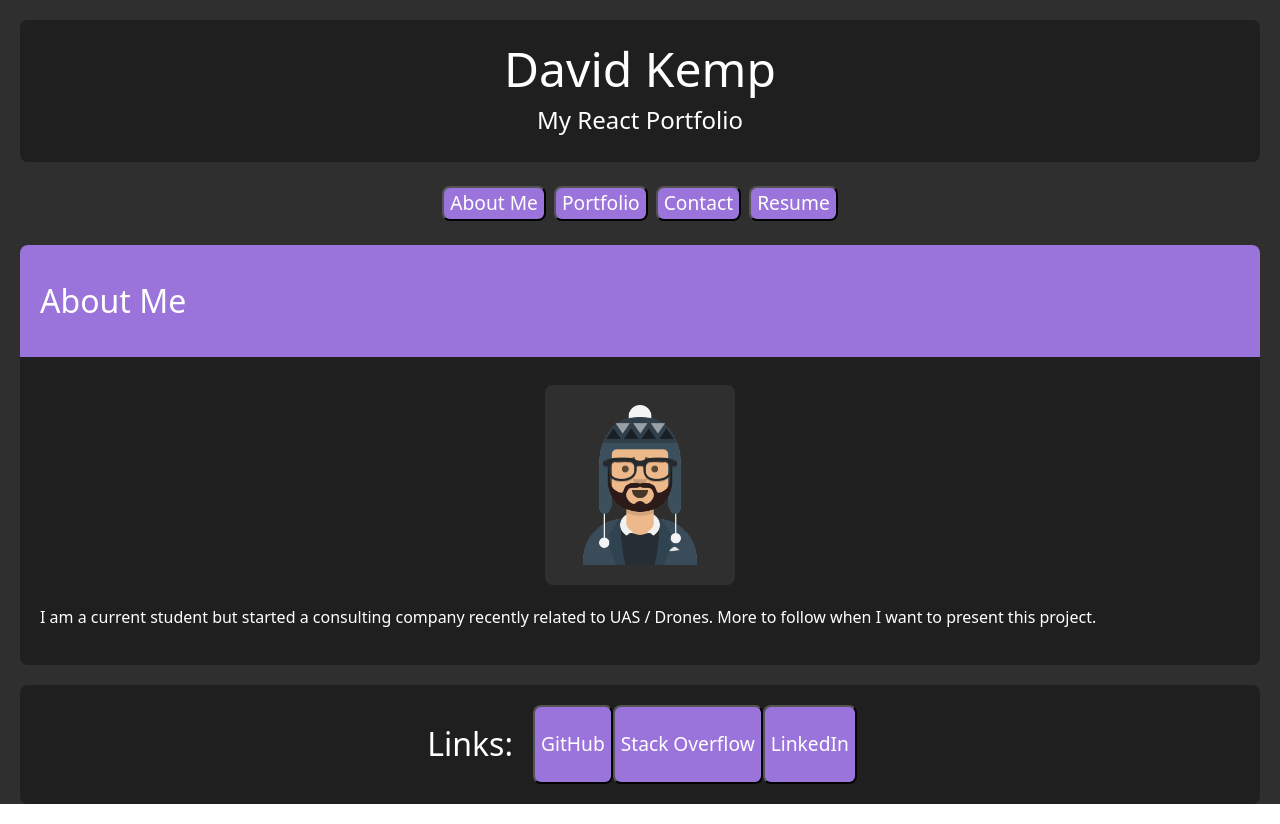
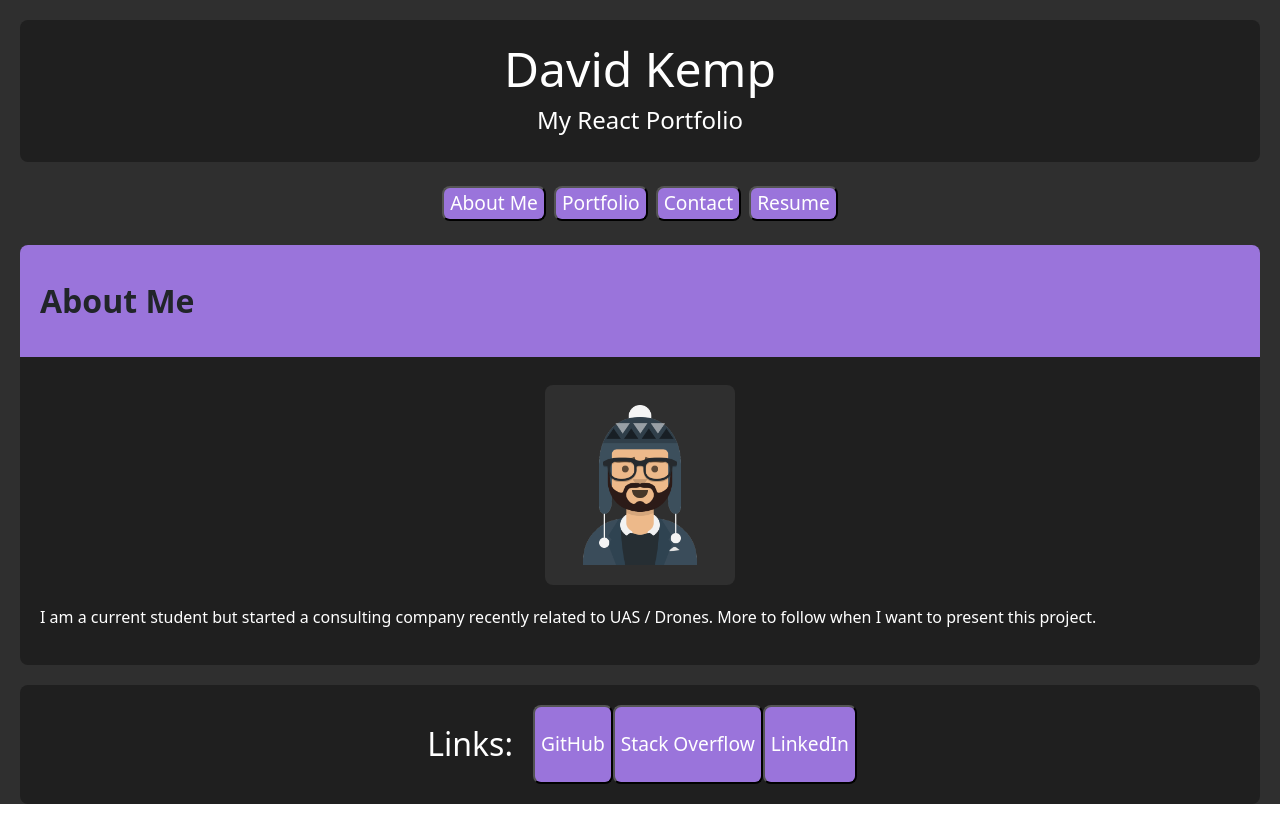
Before and after one commit to okdavekk/react-portfolio, a React (Create React App) app: page / in a window 1280 px wide. Built offline with nearby package versions, Linux system fonts and the light colour scheme.

Commit message:
Calling it quits commit.

```diff
--- a/src/components/Navbar.js
+++ b/src/components/Navbar.js
@@ -24,20 +24,20 @@ const styles = {
 
 function Navbar({setPage}) {
   return (
-    <nav style={styles.navbar}>
-      <button   style={styles.button}
+    <nav className="button btn-group-toggle" data-toggle="buttons" style={styles.navbar}>
+      <button className="button btn-secondary active" style={styles.button}
         href="#projectAboutMe" onClick={() => setPage('projectAboutMe')}>
           About Me
       </button>
-      <button   style={styles.button}
+      <button className="button"   style={styles.button}
         href="#projectPortfolio" onClick={() => setPage('projectPortfolio')}>
          Portfolio
       </button>
-      <button   style={styles.button}
+      <button className="button"  style={styles.button}
         href="#projectContact" onClick={() => setPage('projectContact')}>
          Contact
       </button>
-      <button   style={styles.button}
+      <button className="button"   style={styles.button}
         href="#projectResume" onClick={() => setPage('projectResume')}>
          Resume
       </button>
--- a/src/components/ProjectAboutMe.js
+++ b/src/components/ProjectAboutMe.js
@@ -9,11 +9,12 @@ const styles = {
     borderRadius: 8,
   },
   heading: {
+    fontWeight: 900,
     background: "#9a74db",
     minHeight: 50,
     lineHeight: 3.5,
     fontSize: "2.0rem",
-    color: "white",
+    // color: "white",
     padding: "0 20px",
     borderTopLeftRadius: 8,
     borderTopRightRadius: 8,
--- a/src/components/ProjectContact.js
+++ b/src/components/ProjectContact.js
@@ -10,11 +10,12 @@ const styles = {
     borderRadius: 8,
   },
   heading: {
+    fontWeight: 900,
     background: "#9a74db",
     minHeight: 50,
     lineHeight: 3.5,
     fontSize: "2.0rem",
-    color: "white",
+    // color: "white",
     padding: "0 20px",
     borderTopLeftRadius: 8,
     borderTopRightRadius: 8,
--- a/src/components/ProjectPortfolio.js
+++ b/src/components/ProjectPortfolio.js
@@ -29,11 +29,14 @@ const styles = {
 
   },
   heading: {
+    fontWeight: 900,
+
+
     background: "#9a74db",
     minHeight: 50,
     lineHeight: 3.5,
     fontSize: "2.0rem",
-    color: "white",
+    // color: "white",
     padding: "0 20px",
     borderTopLeftRadius: 8,
     borderTopRightRadius: 8,
@@ -54,7 +57,6 @@ const styles = {
     color: "white",
     alignItems: "center",
     borderRadius: 8,
-    // margin: 4,
     justifyContent: "center",
     marginLeft: "auto",
     marginRight: "auto",
--- a/src/components/ProjectResume.js
+++ b/src/components/ProjectResume.js
@@ -9,11 +9,12 @@ const styles = {
     borderRadius: 8,
   },
   heading: {
+    fontWeight: 900,
     background: "#9a74db",
     minHeight: 50,
     lineHeight: 3.5,
     fontSize: "2.0rem",
-    color: "white",
+    // color: "white",
     padding: "0 20px",
     borderTopLeftRadius: 8,
     borderTopRightRadius: 8,
```
